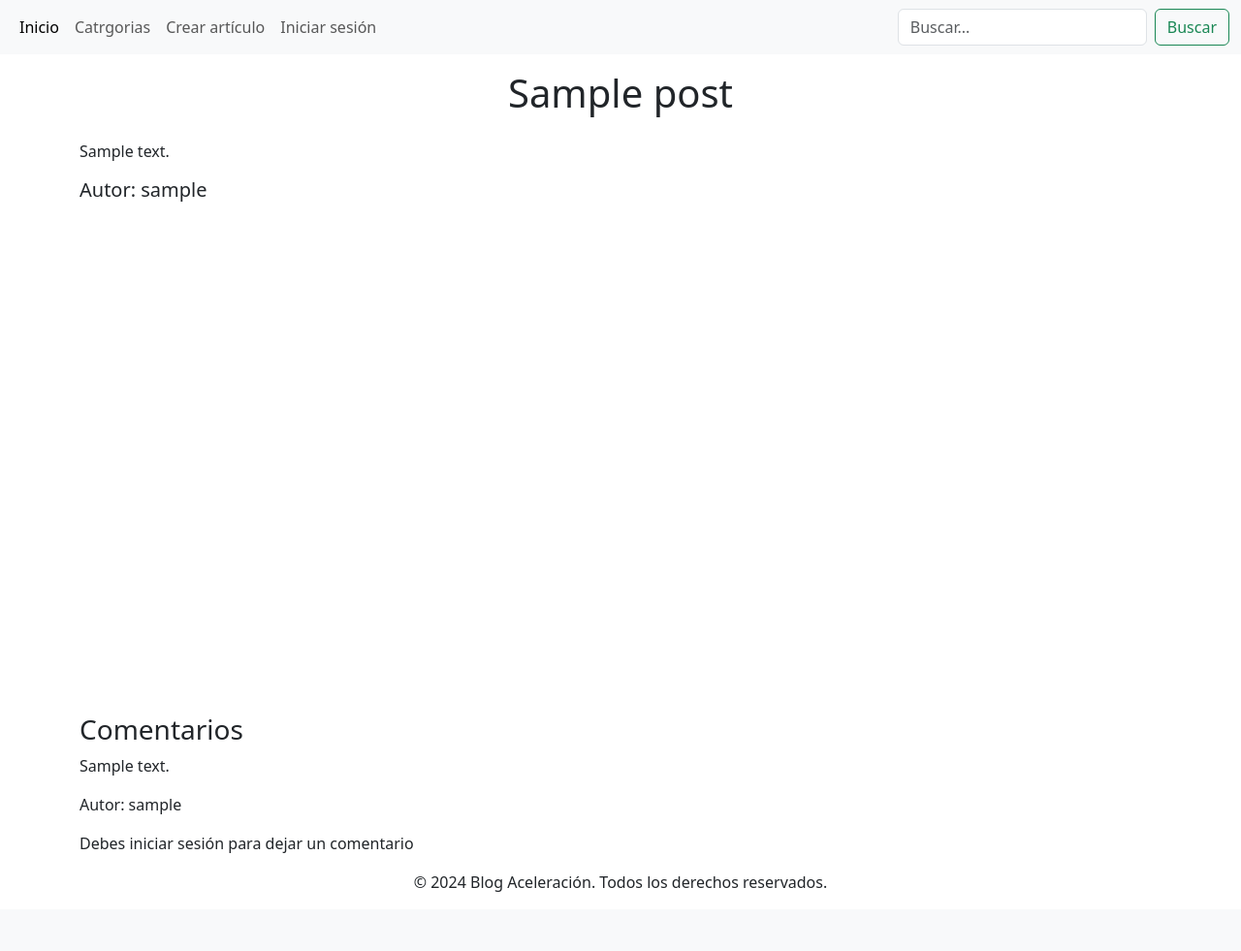
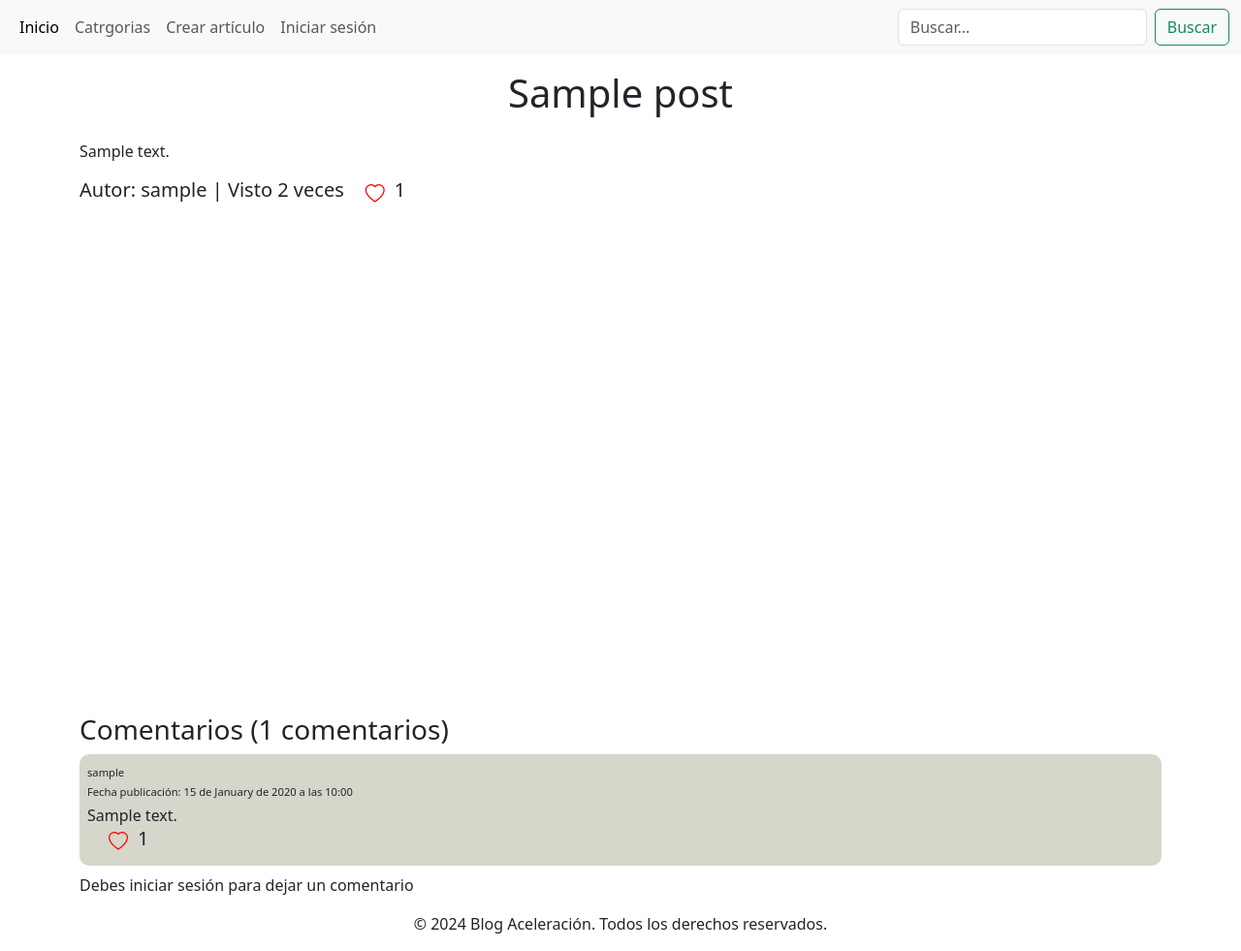
Before and after one commit to marcelonj/aceleracion_python_c6, a Django app: the page made by blog/app_blog/templates/blog/view_post.html in a window 1280 px wide. Shown: the whole page at 97% size. Before the commit the page ends 938 px from the top, so only its background shows below. Run offline with Django 5.2, Linux system fonts and the light colour scheme; tables that the repository leaves empty hold one stand-in row (Sample ...); some libraries are stand-ins or nearby versions.

Commit message:
Se agregó contador de visualizaciones de post y contador de like de post y comentarios

```diff
--- a/blog/app_blog/templates/blog/view_post.html
+++ b/blog/app_blog/templates/blog/view_post.html
@@ -6,14 +6,28 @@
         <article class="py-3">
             {{post.contenido|safe}}
         </article>
-        <h2 class="fs-5">Autor: {{post.autor.user}}</h2>
+        <div class="d-flex flex-row">
+            <h2 class="fs-5">Autor: {{post.autor.user}}    |    Visto {{post.contador_visualizaciones}} veces</h2>
+            <form action="{% url 'like_post' post.slug %}">
+                <button type="submit" class="boton-simple"><i class="bi bi-heart fs-5 ps-3" style="color: red;"></i></button>
+            </form>
+
+            <h2 class="fs-5 ms-1">{{post.contador_likes}}</h2>
+        </div>
     </main>
-    <h3>Comentarios</h3>
+    <h3>Comentarios ({{post.contador_comentarios}} comentarios)</h3>
     <div class="comentarios">
         {% for comentario in comentarios %}
-            <div>
-                <p>{{comentario.contenido|safe}}</p>
-                <p>Autor: {{comentario.autor.user}}</p>
+            <div class="comentario">
+                <p class="fuente-informacion">{{comentario.autor.user}}</p>
+                <p class="fuente-informacion">Fecha publicación: {{comentario.creacion}}</p>
+                {{comentario.contenido|safe}}
+                <div class="d-flex flex-row">
+                    <form action="{% url 'like_comentario' comentario.id post.slug %}">
+                        <button type="submit" class="boton-simple"><i class="bi bi-heart fs-5 ps-3" style="color: red;"></i></button>
+                    </form>
+                    <h2 class="fs-5 ms-1">{{comentario.contador_likes}}</h2>
+                </div>
             </div>
             {% empty %}
             <p>Todavía no hay comentarios</p>
@@ -27,7 +41,4 @@
         {% else %}
         <p>Debes iniciar sesión para dejar un comentario</p>
     {% endif %}
-
-
-
 {% endblock %}
--- a/blog/app_blog/urls.py
+++ b/blog/app_blog/urls.py
@@ -8,4 +8,6 @@ urlpatterns = [
     path("search/", search_view, name="search_view"),
     path("create/", create_post, name="create_post"),
     path("post/<slug:post_slug>", view_post, name="view_post"),
+    path("like_post/<slug:post_slug>", like_post, name="like_post"),
+    path("like_comentario/<int:id><slug:post_slug>", like_comentario, name="like_comentario"),
 ]
--- a/blog/app_blog/views.py
+++ b/blog/app_blog/views.py
@@ -2,6 +2,7 @@ from django.shortcuts import render, redirect
 from .models import Post, CustomUser, Comment
 from django.contrib.auth.decorators import login_required
 from .forms import NuevoPostForm, CommentForm
+from django.shortcuts import get_object_or_404
 
 # Dependencias para iniciar y cerrar sesión
 from django.http import HttpResponseRedirect
@@ -93,6 +94,8 @@ def create_post(request):
 
 def view_post(request, post_slug):
     post = Post.objects.get(slug=post_slug)
+    post.contador_visualizaciones += 1
+    post.save()
     if request.method == "POST":
         form = CommentForm(request.POST, request.FILES)
         if form.is_valid():
@@ -100,7 +103,9 @@ def view_post(request, post_slug):
             comment.autor = CustomUser.objects.get(user=request.user)
             comment.articulo = post
             comment.save()
-            return redirect("home")
+            post.contador_comentarios += 1
+            post.save()
+            return redirect(view_post, post_slug=post_slug)
     else:  # Método GET
         form = CommentForm()
     comentarios = Comment.objects.filter(articulo=post)
@@ -112,3 +117,15 @@ def view_post(request, post_slug):
         "submit": "Publicar comentario",
     }
     return render(request, "blog/view_post.html", context=context)
+
+def like_post(request, post_slug):
+    post = get_object_or_404(Post, slug=post_slug)
+    post.contador_likes += 1
+    post.save()
+    return redirect(view_post, post_slug=post_slug)
+
+def like_comentario(request, id, post_slug):
+    comment = get_object_or_404(Comment, id=id)
+    comment.contador_likes += 1
+    comment.save()
+    return redirect(view_post, post_slug=post_slug)
--- a/blog/static/css/style.css
+++ b/blog/static/css/style.css
@@ -14,3 +14,20 @@ a {
     aspect-ratio: 4/3;
     border-radius: 2% 2% 0 0;
 }
+
+.comentario {
+    background-color: rgb(214, 214, 203);
+    border-radius: 10px;
+    padding: 0.5rem;
+    margin: 0 0 0.5rem;
+}
+
+.fuente-informacion {
+    font-size: 0.7rem;
+    margin: 0.2rem 0;
+}
+
+.boton-simple {
+    background-color: transparent;
+    border: none;
+}
--- a/blog/templates/base.html
+++ b/blog/templates/base.html
@@ -8,6 +8,7 @@
     <title>{% block title %}Blog Aceleración{% endblock %}</title>
     <link rel="shortcut icon" href="{% static 'img/favicon.png' %}" type="image/x-icon">
     <link href="https://cdn.jsdelivr.net/npm/bootstrap@5.3.3/dist/css/bootstrap.min.css" rel="stylesheet" integrity="sha384-QWTKZyjpPEjISv5WaRU9OFeRpok6YctnYmDr5pNlyT2bRjXh0JMhjY6hW+ALEwIH" crossorigin="anonymous">
+    <link rel="stylesheet" href="https://cdn.jsdelivr.net/npm/bootstrap-icons@1.11.3/font/bootstrap-icons.min.css">
     <link rel="stylesheet" href="{% static 'css/style.css' %}">
     <link rel="stylesheet" type="text/css" href="{% static 'css/prism.css' %}">
 </head>
```
